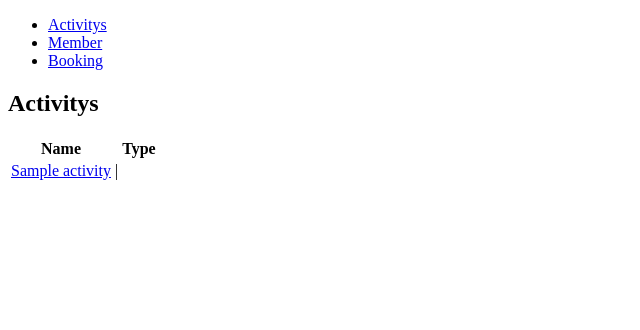
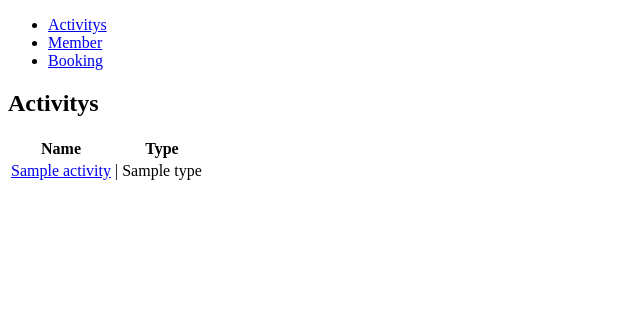
Before and after one commit to GreigK/Python-Project-Gym, a Flask app: page /activitys in a window 1280 px wide. Shown: the top 330 px of the page, without its empty margins (0-640 px from the left). Run offline with Flask 2, Linux system fonts and the light colour scheme; a database or web service that is not in the repository returns one stand-in record (values such as "Sample title"); some libraries are stand-ins or nearby versions.

Commit message:
Type displayed in activity

```diff
--- a/repositories/booking_repository.py
+++ b/repositories/booking_repository.py
@@ -5,8 +5,8 @@ import repositories.activity_repository as activity_repository
 
 
 def save(booking):
-    sql = "INSERT INTO bookings ( member_id, activity_id, review ) VALUES ( %s, %s, %s ) RETURNING id"
-    values = [booking.member.id, booking.activity.id, booking.review]
+    sql = "INSERT INTO bookings ( member_id, type_id, review ) VALUES ( %s, %s, %s ) RETURNING id"
+    values = [booking.member.id, booking.type.id, booking.review]
     results = run_sql(sql, values)
     booking.id = results[0]['id']
     return booking
@@ -19,7 +19,7 @@ def select_all():
 
     for row in results:
         member = member_repository.select(row['member_id'])
-        activity = activity_repository.sellect(row['activity_id'])
+        activity = activity_repository.sellect(row['type_id'])
         booking = Booking(member, activity, row['review'], row['id'])
         bookings.append(booking)
     return bookings
--- a/templates/activitys/index.html
+++ b/templates/activitys/index.html
@@ -13,7 +13,7 @@
   <tr>
     <td><a href="/activitys/{{ activitys.id }}"> {{activity.name}} </a></td>
     <td>|</td>
-    <td>{{ activity.category }}</td>
+    <td>{{ activity.type }}</td>
   </tr>
   {% endfor %}
 </table>
--- a/templates/activitys/show.html
+++ b/templates/activitys/show.html
@@ -3,7 +3,7 @@
 {% block content %}
 <h1> {{activity.name}} </h1>
 
-<p>Type: {{ activity.category }}</p>
+<p>Type: {{ activity.type }}</p>
 
 <h3>Attended by:</h3>
 <ul>
```
